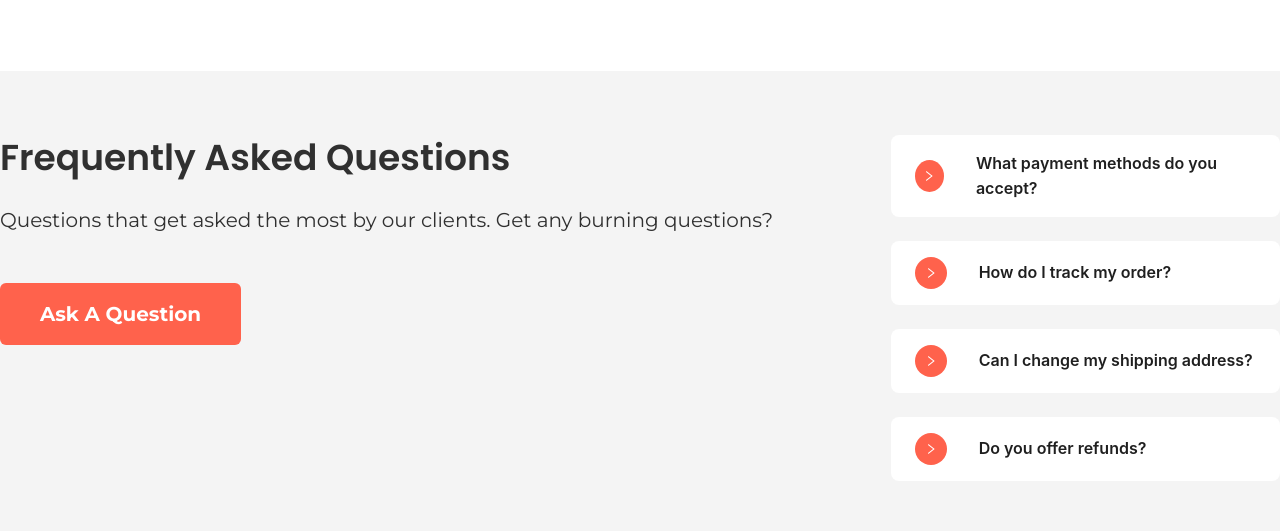
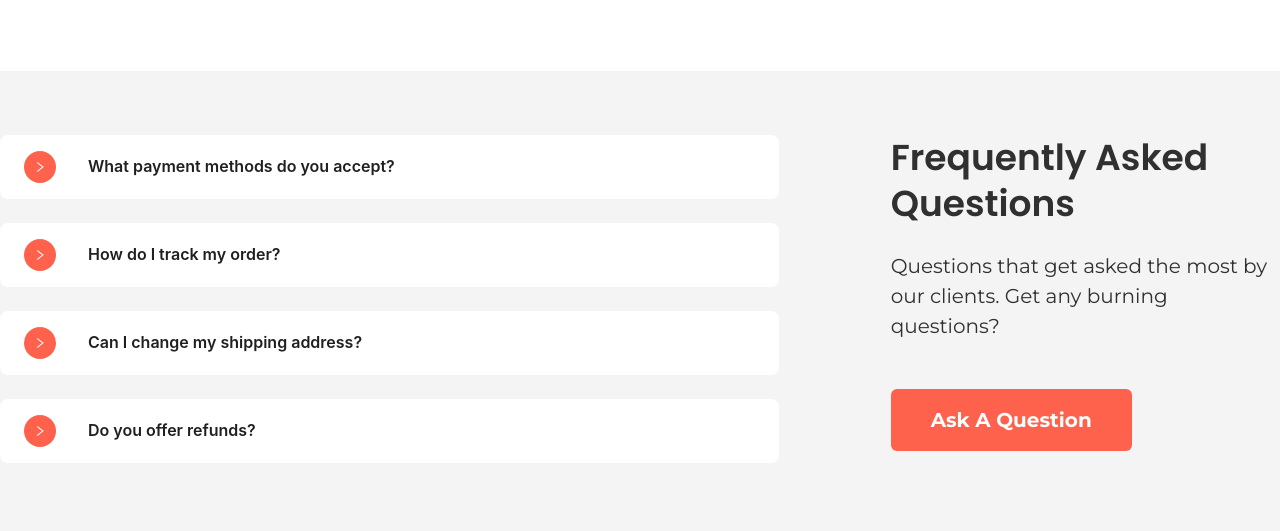
Before and after one commit to Jakaria-Ahmod/e-shop, a React (Vite) app: page / in a window 1280 px wide. Shown: the part 5000-5531 px from the top of the page. Built offline with nearby package versions, Linux system fonts and the light colour scheme.

Commit message:
responsive bug fixing some

```diff
--- a/src/pages/home/components/FQA/index.jsx
+++ b/src/pages/home/components/FQA/index.jsx
@@ -9,10 +9,10 @@ const FaqSection = () => {
         <div>
           <div className="pt-[64px] pb-[64px]">
             <div className="grid grid-cols-1 lg:grid-cols-[2fr_1fr] gap-x-[112px]">
-              <div className="order-2">
+              <div className="order-2 lg:order-0">
                 <FqaLeft></FqaLeft>
               </div>
-              <div className="order-1">
+              <div className="order-1 lg:order-0">
                 <FqaRight></FqaRight>
               </div>
             </div>
--- a/src/pages/home/components/Spring/SpringRight/index.jsx
+++ b/src/pages/home/components/Spring/SpringRight/index.jsx
@@ -37,15 +37,15 @@ const SpringRight = () => {
             spaceBetween: 15,
           },
           768: {
-            slidesPerView: 3,
+            slidesPerView: 2,
             spaceBetween: 20,
           },
           1024: {
-            slidesPerView: 4,
+            slidesPerView: 2,
             spaceBetween: 20,
           },
           1280: {
-            slidesPerView: 5,
+            slidesPerView: 2,
             spaceBetween: 20,
           },
         }}
--- a/src/pages/home/components/TechTalk/index.jsx
+++ b/src/pages/home/components/TechTalk/index.jsx
@@ -70,11 +70,11 @@ const TechTalkSection = () => {
               spaceBetween: 20,
             },
             1024: {
-              slidesPerView: 4,
+              slidesPerView: 3,
               spaceBetween: 20,
             },
             1280: {
-              slidesPerView: 5,
+              slidesPerView: 3,
               spaceBetween: 20,
             },
           }}
```
